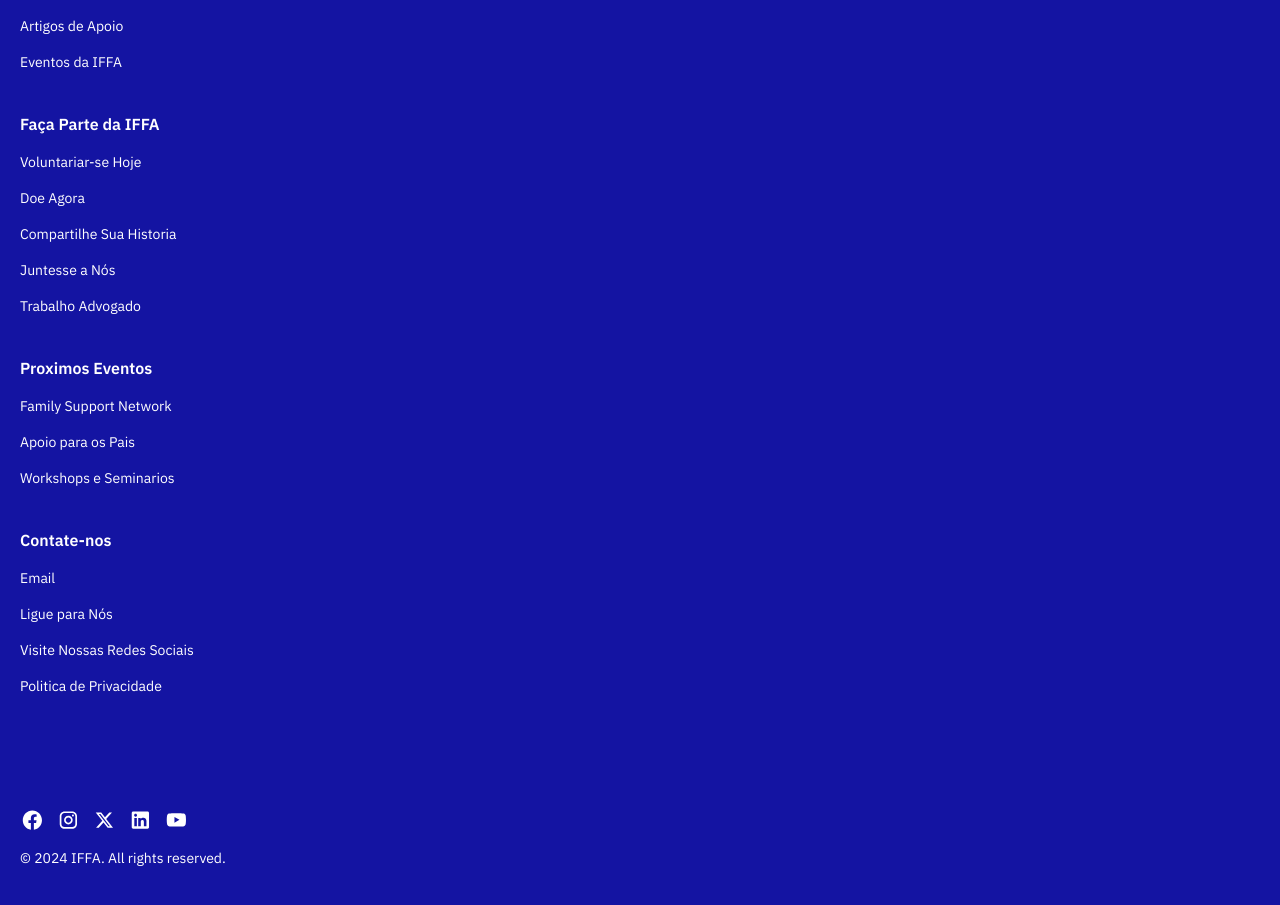
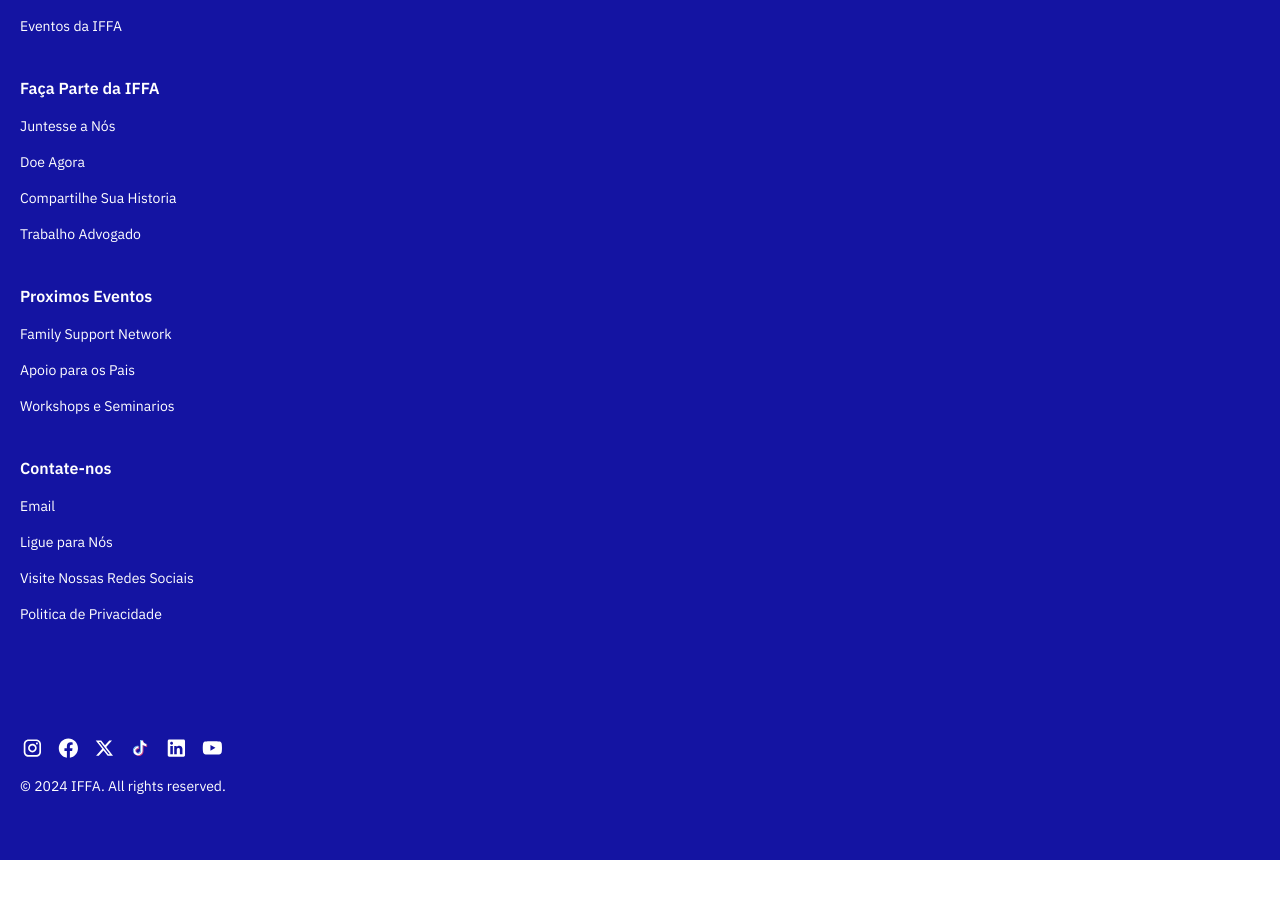
Before and after one commit to arthursnr/IFFA, a Next.js app: page / in a window 1280 px wide. Shown: the part 4465-5370 px from the top of the page. After the commit the page ends 5325 px from the top, so only its background shows below. Built offline with nearby package versions, Linux system fonts and the light colour scheme.

Commit message:
LINKS FUNCTIONS COMPLETED

```diff
--- a/app/components/mainPage/donate.tsx/donate.tsx
+++ b/app/components/mainPage/donate.tsx/donate.tsx
@@ -1,6 +1,6 @@
 export function Donate() {
     return (
-        <div className="flex flex-col w-screen py-16 px-5 text-white bg-[#1414A2]">
+        <div id="donate" className="flex flex-col w-screen py-16 px-5 text-white bg-[#1414A2]">
             <div className="flex flex-col gap-5">
                 <span className="text-jost text-4xl leading-10">Faça Parte da IFFA</span>
                 <p className="text-ibm text-base leading-6">Juntos, podemos fazer a diferença para as nossas crianças.</p>
--- a/app/components/mainPage/footer/footer.tsx
+++ b/app/components/mainPage/footer/footer.tsx
@@ -2,11 +2,30 @@
     return (
         <footer className="flex flex-col gap-4 pt-4 pb-16 px-5 text-white bg-[#1414A2]">
             <div className="flex gap-3">
-                <img src="/facebook.svg" alt="Facebook Logo" className="size-6" />
-                <img src="/instagram.svg" alt="Instagram Logo" className="size-6" />
-                <img src="/x.svg" alt="X Logo" className="size-6" />
-                <img src="/linkedIn.svg" alt="LinkedIn Logo" className="size-6" />
-                <img src="/youtube.svg" alt="Youtube Logo" className="size-6" />
+
+                <a href="https://www.instagram.com/forumdefamiliasatipicas/">
+                    <img src="/instagram.svg" alt="Instagram Logo" className="size-6" />
+                </a>
+
+                <a href="#">
+                    <img src="/facebook.svg" alt="Facebook Logo" className="size-6" />
+                </a>
+
+                <a href="#">
+                    <img src="/x.svg" alt="X Logo" className="size-6" />
+                </a>
+
+                <a href="https://www.tiktok.com/@i.f.familias.atipicas?_t=ZM-8vULLHwh5c7&_r=1">
+                    <img src="/tiktok.svg" alt="Facebook Logo" className="size-6" />
+                </a>
+
+                <a href="https://www.linkedin.com/company/forumdefamiliasatipicas/">
+                    <img src="/linkedIn.svg" alt="LinkedIn Logo" className="size-6" />
+                </a>
+
+                <a href="https://www.youtube.com/@somosiffa">
+                    <img src="/youtube.svg" alt="Youtube Logo" className="size-6" />
+                </a>
             </div>
             <div>
                 <p className="font-ibm text-sm leading-5">© 2024 IFFA. All rights reserved.</p>
--- a/app/components/mainPage/relatos/relatos.tsx
+++ b/app/components/mainPage/relatos/relatos.tsx
@@ -1,6 +1,6 @@
 export function  Relatos() {
     return (
-        <div className="flex w-screen py-16 px-5 text-[#0B0105] bg-[#E8E8F9]">
+        <div id="relatos" className="flex w-screen py-16 px-5 text-[#0B0105] bg-[#E8E8F9]">
             <div className="flex flex-col gap-6 items-center text-center">
                 <span className="font-jost text-2xl">IFFA</span>
                 <p className="font-jost text-xl leading-7">"O apoio que recebemos transformou a jornada da nossa família, fazendo-nos sentir compreendidos e conectados."</p>
--- a/app/components/mainPage/support/support.tsx
+++ b/app/components/mainPage/support/support.tsx
@@ -1,6 +1,6 @@
 export function Support() {
     return (
-        <div className="flex flex-col gap-6 h-screen min-w-screen py-12 px-5 bg-[#E8E8F9] text-[#0B0105]">
+        <div id="support" className="flex flex-col gap-6 h-screen min-w-screen py-12 px-5 bg-[#E8E8F9] text-[#0B0105]">
             <div className="flex flex-col gap-3">
                 <span className="text-base font-semibold font-ibm">Suporte</span>
                 <div className="flex flex-col gap-5">
--- a/app/components/mainPage/support/support2.tsx
+++ b/app/components/mainPage/support/support2.tsx
@@ -1,6 +1,6 @@
 export function Support2() {
     return (
-        <div className="flex flex-col gap-12 bg-white min-h-screen w-screen py-16 px-5 text-[#0B0105] text-center">
+        <div id="support2" className="flex flex-col gap-12 bg-white min-h-screen w-screen py-16 px-5 text-[#0B0105] text-center">
             <div className="flex flex-col gap-3">
                 <span className="text-base font-semibold font-ibm">Suporte</span>
                 <div className="flex flex-col gap-5">
--- a/app/components/mainPage/support/support3.tsx
+++ b/app/components/mainPage/support/support3.tsx
@@ -1,6 +1,6 @@
 export function Support3() {
     return (
-        <div className="min-h-screen w-screen py-12 px-5 text-white bg-[#1414A2]">
+        <div id="support3" className="min-h-screen w-screen py-12 px-5 text-white bg-[#1414A2]">
             <div className="flex flex-col gap-5">
                 <span className="text-jost leading-12 text-4xl">Conectando Famílias, Apoiando umas às Outras</span>
                 <p className="text-ibm text-base leading-6">Junte-se à nossa comunidade e encontre apoio para a jornada única da sua família.</p>
@@ -10,10 +10,10 @@
                 <div className="flex flex-col gap-4">
                     <span className="text-base leading-6 font-semibold">Links</span>
                     <ul className="flex flex-col gap-4 text-sm leading-5">
-                        <li><a href="#">Home Page</a></li>
+                        <li><a href="#welcome">Home Page</a></li>
                         <li><a href="#">Nossa Missão</a></li>
                         <li><a href="#">Involva-se</a></li>
-                        <li><a href="#">Calendario de Eventos</a></li>
+                        <li><a href="#workshop">Calendario de Eventos</a></li>
                         <li><a href="#">Contate-nos</a></li>
                     </ul>
                 </div>
@@ -21,19 +21,17 @@
                 <div className="flex flex-col gap-4">
                     <span className="text-base leading-6 font-semibold">Recursos</span>
                     <ul className="flex flex-col gap-4 text-sm leading-5">
-                        <li><a href="#">Grupos de Apoio</a></li>
-                        <li><a href="#">Artigos de Apoio</a></li>
-                        <li><a href="#">Eventos da IFFA</a></li>
+                        <li><a href="https://chat.whatsapp.com/HsCoNRw2wmS9RdnNvfqbi5">Grupos de Apoio</a></li>
+                        <li><a href="#workshop">Eventos da IFFA</a></li>
                     </ul>
                 </div>
 
                 <div className="flex flex-col gap-4">
                     <span className="text-base leading-6 font-semibold">Faça Parte da IFFA</span>
                     <ul className="flex flex-col gap-4 text-sm leading-5">
-                        <li><a href="#">Voluntariar-se Hoje</a></li>
-                        <li><a href="#">Doe Agora</a></li>
+                        <li><a href="https://www.atados.com.br/ong/instituto-forum-de-familias-atipicas-323239/vagas">Juntesse a Nós</a></li>
+                        <li><a href="https://www.vakinha.com.br/5228021">Doe Agora</a></li>
                         <li><a href="#">Compartilhe Sua Historia</a></li>
-                        <li><a href="#">Juntesse a Nós</a></li>
                         <li><a href="#">Trabalho Advogado</a></li>
                     </ul>
                 </div>
@@ -43,7 +41,7 @@
                     <ul className="flex flex-col gap-4 text-sm leading-5">
                         <li><a href="#">Family Support Network</a></li>
                         <li><a href="#">Apoio para os Pais</a></li>
-                        <li><a href="#">Workshops e Seminarios</a></li>
+                        <li><a href="#workshop">Workshops e Seminarios</a></li>
                     </ul>
                 </div>
 
@@ -52,7 +50,7 @@
                     <ul className="flex flex-col gap-4 text-sm leading-5">
                         <li><a href="#">Email</a></li>
                         <li><a href="#">Ligue para Nós</a></li>
-                        <li><a href="#">Visite Nossas Redes Sociais</a></li>
+                        <li><a href="https://www.instagram.com/forumdefamiliasatipicas/">Visite Nossas Redes Sociais</a></li>
                         <li><a href="#">Politica de Privacidade</a></li>
                     </ul>
                 </div>
--- a/app/components/mainPage/welcome/welcome.tsx
+++ b/app/components/mainPage/welcome/welcome.tsx
@@ -1,6 +1,6 @@
 export function Welcome() {
     return (
-        <div className="flex flex-col  gap-5 text-white bg-[#5E5EDA] min-h-screen min-w-screen py-12 px-5">
+        <div id="welcome" className="flex flex-col  gap-5 text-white bg-[#5E5EDA] min-h-screen min-w-screen py-12 px-5">
             <p className="text-4xl font-jost">Seja bem vindo ao Fórum de Famílias Atípicas</p>
             <p className="font-ibm text-base leading-6">O Instituto Fórum de Famílias Atípicas  (IFFA) tem como missão principal fornecer suporte e recursos para famílias com crianças, jovens, adultos e idosos com deficiência ou doença raras  Desde o primeiro diagnóstico, nosso objetivo é garantir que essas famílias não se sintam sozinhas e desamparadas. Nosso público inclui desde o nascimento até acima dos 60 anos com deficiência, neurodivergência ou doenças raras, e seus familiares, incluindo pais, irmãos, avós e outros cuidadores que são diretamente impactados com o diagnóstico.</p>
         </div>
--- a/app/components/mainPage/workshops/workshop.tsx
+++ b/app/components/mainPage/workshops/workshop.tsx
@@ -2,7 +2,7 @@
 
 export function Workshop() {
     return (
-        <div className="flex flex-col gap-12 bg-white text-[#0B0105] min-h-screen w-screen py-12 px-5">
+        <div id="workshop" className="flex flex-col gap-12 bg-white text-[#0B0105] min-h-screen w-screen py-12 px-5">
             <div className="flex flex-col gap-3">
                 <span className="font-ibm text-base leading-6 font-semibold">Eventos</span>
                 <div className="flex flex-col gap-5 text-center">
```
Also changed, not shown: app/components/buttons/NavMenu.tsx (+12 -7 lines), public/tiktok.svg (added).
